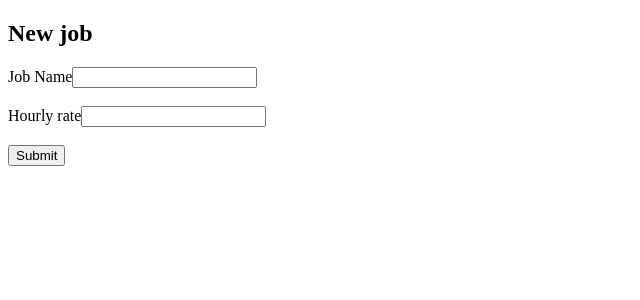
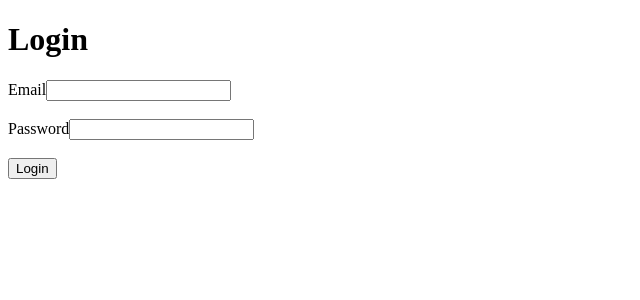
Before and after one commit to engjellsela/trackmytips, a React (Create React App) app: page /newjob in a window 1280 px wide. Shown: the top 300 px of the page, without its empty margins (0-640 px from the left). Built offline with nearby package versions, Linux system fonts and the light colour scheme.

Commit message:
added auth logic

```diff
--- a/src/App.js
+++ b/src/App.js
@@ -1,21 +1,54 @@
-import { useState } from "react";
-import { BrowserRouter as Router, Routes, Route } from 'react-router-dom';
+import { useState, useEffect } from "react";
+import { supabase } from "./supabaseClient";
+import { BrowserRouter as Router, Routes, Route, Navigate } from 'react-router-dom';
 import GetJobs from "./components/GetJobs";
 import ViewJob from "./components/job/ViewJob";
 import NewJob from "./components/NewJob";
 import NewShift from "./components/NewShift";
+import Login from "./components/auth/login";
+import SignUp from "./components/auth/signup";
+import ErrorPage from "./components/errorPage";
 
 export default function App() {
   const [userID] = useState('64902827-9ba4-44e7-acc9-c30cbe6bc7be');
+  const [userAuth, setUserAuth] = useState(false);
+  const [authLoaded, setAuthLoaded] = useState(false);
+
+  useEffect(() => {
+    const checkAuth = async () => {
+      const { data: { user } } = await supabase.auth.getUser();
+
+      if (user) setUserAuth(true);
+      setAuthLoaded(true);
+    }
+
+    checkAuth();
+  })
+
+  if (!authLoaded) return <p>loading...</p>
 
   return (
+    <>
     <Router>
       <Routes>
-        <Route path="/" element={<GetJobs userID={userID} />} />
-        <Route path="/viewjob/:jobID" element={<ViewJob />} />
-        <Route path="/newjob" element={<NewJob userID={userID} />} />
-        <Route path="/newshift" element={<NewShift userID={userID} />} />
+        {userAuth === false ? (
+          <>
+            <Route path="/" element={<Navigate to="/login" />} />
+            <Route path="/login" element={<Login />} />
+            <Route path="/signup" element={<SignUp />} />
+            <Route path="*"  element={<Login />} />
+          </>
+        ) : (
+          <>
+            <Route path="/" element={<GetJobs userID={userID} />} />
+            <Route path="/viewjob/:jobID" element={<ViewJob />} />
+            <Route path="/newjob" element={<NewJob userID={userID} />} />
+            <Route path="/newshift" element={<NewShift userID={userID} />} />
+            <Route path="*" element={<ErrorPage />} />
+          </>
+        )}
       </Routes>
     </Router>
+    </>
   );
 }
--- a/src/components/NewJob.js
+++ b/src/components/NewJob.js
@@ -8,9 +8,7 @@ export default function NewJob({ userID }) {
     const insertJob = async () => {
         const { data, error } = await supabase
         .from('job')
-        .insert(
-          { name: name, hourlyRate: hourlyRate, userFK: userID },
-        )
+        .insert({ name: name, hourlyRate: hourlyRate, userFK: userID })
         if (error) console.log(error)
         else console.log(data)
     };
--- /dev/null
+++ b/src/components/auth/login.js
@@ -0,0 +1,39 @@
+import { useState, useEffect } from "react";
+import { Navigate } from "react-router-dom";
+import { supabase } from "../../supabaseClient";
+
+export default function Login() {
+    const [email, setEmail] = useState('');
+    const [password, setPassword] = useState('');
+
+    const Login = async () => {
+        const { data, error } = await supabase.auth.signInWithPassword({
+            email: email,
+            password: password,
+        })
+        if (error) console.log(error)
+        else console.log(data)
+    }
+
+    return (
+        <div>
+            <h1>Login</h1>
+
+            <div>
+                <label>Email</label>
+                <input type="text" onChange={(e) => setEmail(e.target.value)} />
+            </div>
+
+            <br />
+
+            <div>
+                <label>Password</label>
+                <input type="password" onChange={(e) => setPassword(e.target.value)} />
+            </div>
+
+            <br />
+
+            <button onClick={Login}>Login</button>
+        </div>
+    )
+}
--- /dev/null
+++ b/src/components/auth/signup.js
@@ -0,0 +1,45 @@
+import { useState } from "react";
+import { supabase } from "../../supabaseClient";
+
+export default function SignUp() {
+    const [email, setEmail] = useState('');
+    const [password, setPassword] = useState('');
+
+    const SignUp = async () => {
+        const { data, error } = await supabase.auth.signUp({
+            email: email,
+            password: password,
+        })
+        if (error) console.log(error)
+        else {
+
+            const { error } = await supabase
+            .from('userAccounts')
+            .insert({ userID: data.user.id, email: data.user.email })
+            if (error) console.log(error)
+
+        }
+    }
+
+    return (
+        <div>
+            <h1>Sign up</h1>
+
+            <div>
+                <label>Email: </label>
+                <input type="text" onChange={(e) => setEmail(e.target.value)} />
+            </div>
+
+            <br />
+
+            <div>
+                <label>Password: </label>
+                <input type="password" onChange={(e) => setPassword(e.target.value)} />
+            </div>
+
+            <br />
+
+            <button onClick={SignUp}>Sign up</button>
+        </div>
+    )
+}
--- /dev/null
+++ b/src/components/errorPage.js
@@ -0,0 +1,10 @@
+import { Link } from "react-router-dom"
+
+export default function ErrorPage() {
+    return (
+        <div>
+            <h1>Error Page 404</h1>
+            <Link to="/">Go back</Link>
+        </div>
+    )
+}
```
